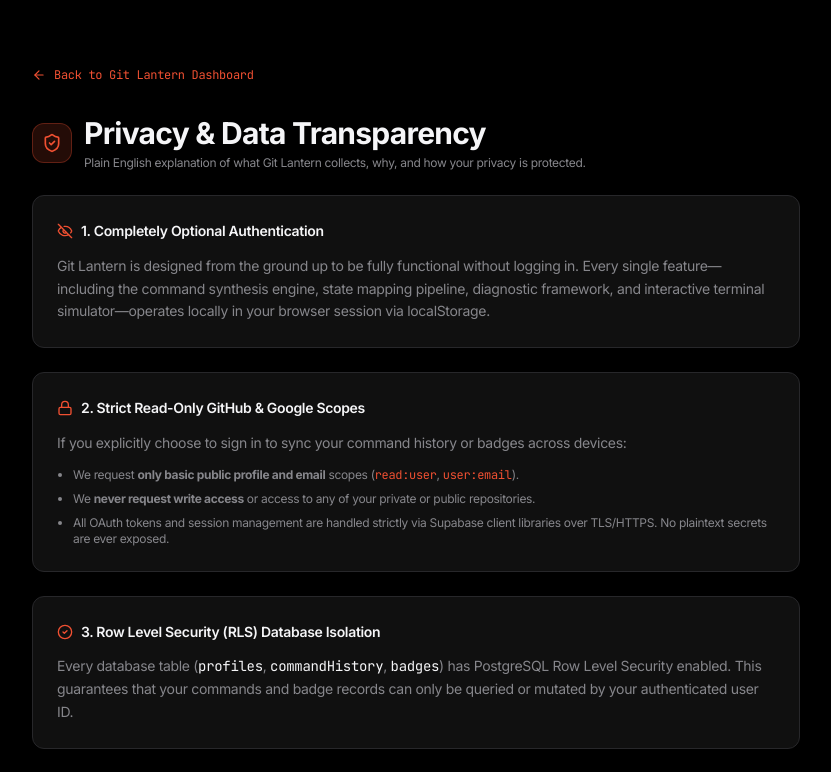
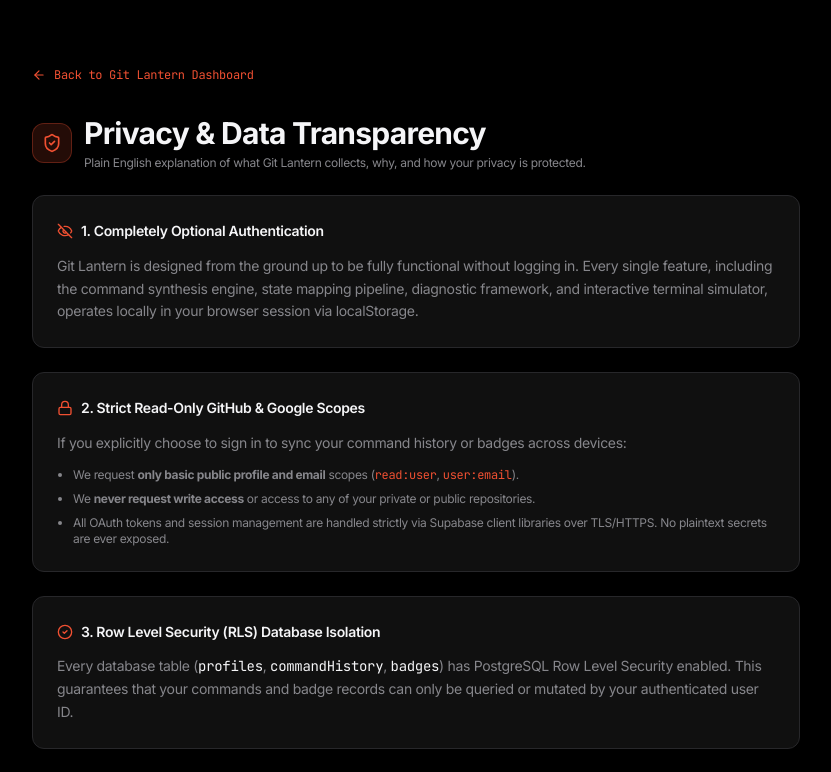
Before and after one commit to mantisdarling/GitLantern, a Next.js app: page /privacy in a window 1280 px wide. Shown: the top 772 px of the page, without its empty margins (224-1055 px from the left). Built offline with nearby package versions, Linux system fonts and the light colour scheme.

Commit message:
Remove extra punctuation from privacy page copy

```diff
--- a/app/privacy/page.tsx
+++ b/app/privacy/page.tsx
@@ -41,8 +41,8 @@ export default function PrivacyPage() {
             </div>
             <p>
               Git Lantern is designed from the ground up to be fully functional without logging in.
-              Every single feature—including the command synthesis engine, state mapping pipeline,
-              diagnostic framework, and interactive terminal simulator—operates locally in your browser
+              Every single feature, including the command synthesis engine, state mapping pipeline,
+              diagnostic framework, and interactive terminal simulator, operates locally in your browser
               session via localStorage.
             </p>
           </div>
```
